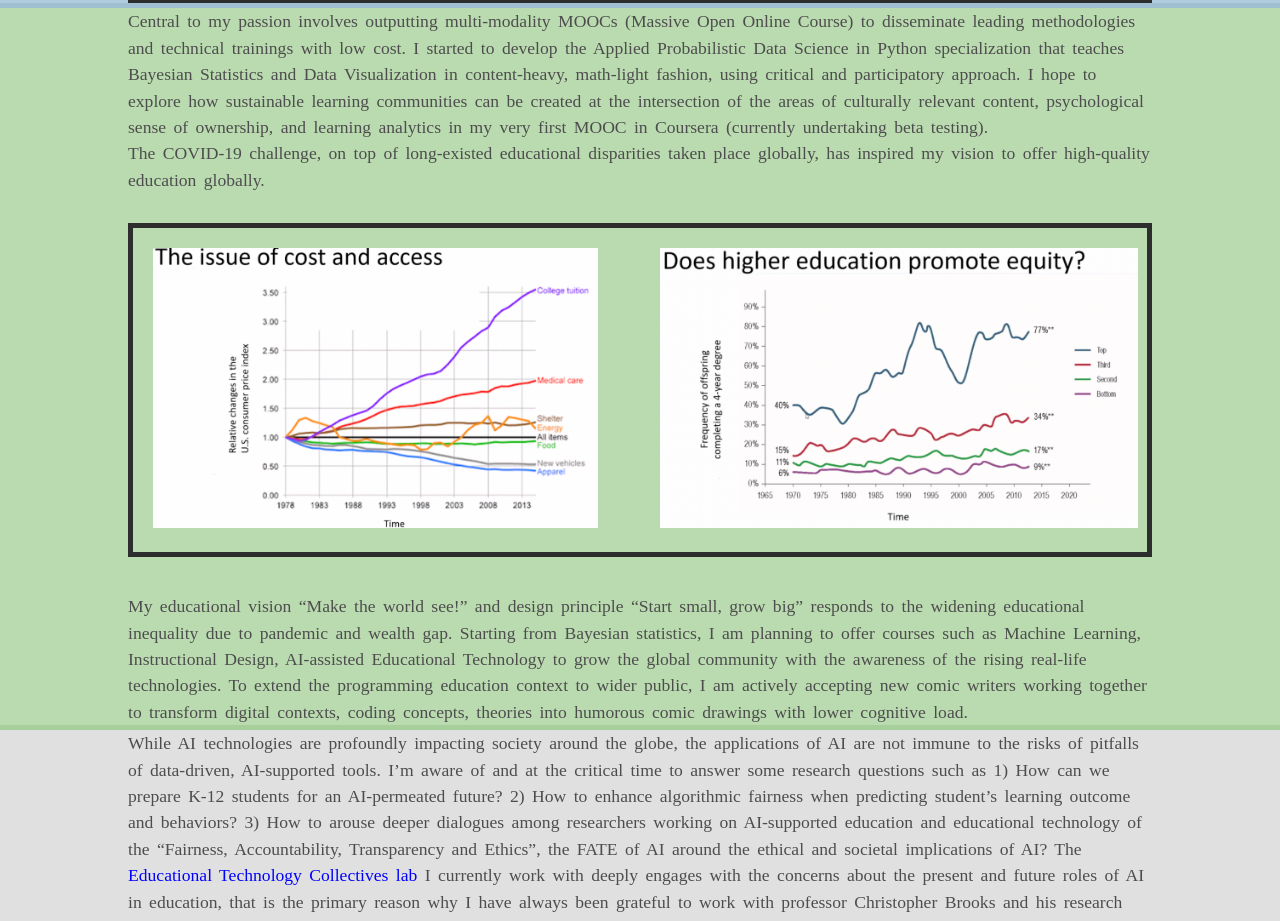
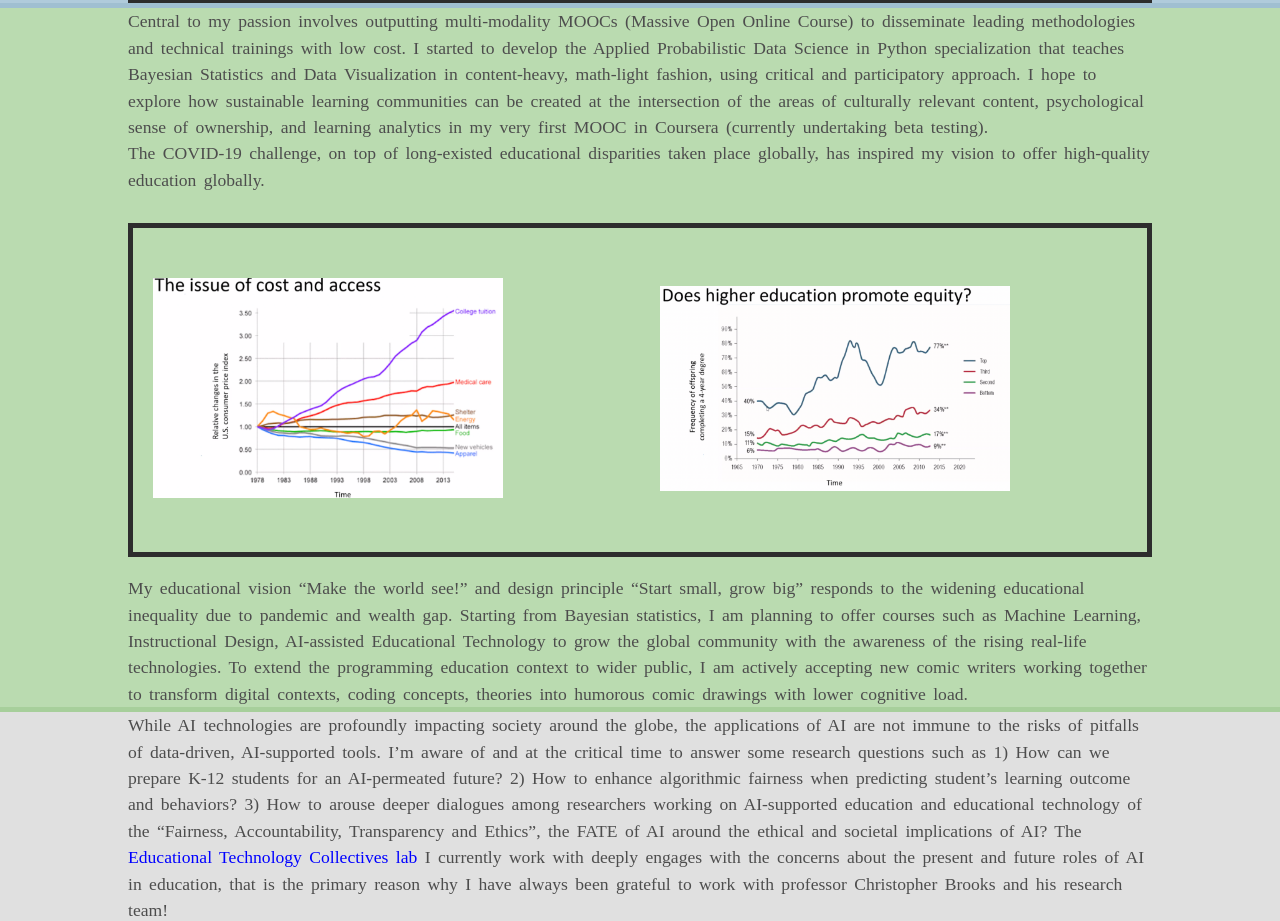
Before and after one commit to son520804/son520804.github.io, a Jekyll site: the page built from about/index.html, in a window 1280 px wide. Shown: the part 578-1499 px from the top of the page. Built offline with Jekyll 4.4.1, drawn with Linux system fonts in a browser that asks for light colours; grey boxes are pictures that could not be loaded.

```diff
--- a/about/index.html
+++ b/about/index.html
@@ -25,13 +25,16 @@
 			</div>
 			<div class="flex-container">
 				<div class="left-content">
-					<img src="education_cost.png" class="about" alt="profile picture" style="height:280px;"/>
+					<div class="graph">
+						<img src="education_cost.png"/>
+					</div>
 				</div>
 				<div class="right-content">
-					<img src="education_equity.png" class="about" alt="profile picture" style="height:280px;"/>
+					<div class="graph">
+						<img src="education_equity.png"/>
+					</div>
 				</div>
 			</div>
-			<br>
 			<br>
 			<div class="inner">
 				<p>My educational vision “Make the world see!” and design principle “Start small, grow big” responds to the widening educational inequality due to pandemic and wealth gap. Starting from Bayesian statistics, I am planning to offer courses such as Machine Learning, Instructional Design, AI-assisted Educational Technology to grow the global community with the awareness of the rising real-life technologies. To extend the programming education context to wider public, I am actively accepting new comic writers working together to transform digital contexts, coding concepts, theories into humorous comic drawings with lower cognitive load.
--- a/css/main.css
+++ b/css/main.css
@@ -145,7 +145,7 @@
 
 .gallery {
   margin: 5px;
-  border: 1px solid #ccc;
+  border: 1.5px solid #ccc;
   float: left;
   height: "300";
   position:relative;
@@ -159,8 +159,17 @@
 .gallery img {
   width: 100%;
   height: auto;
+  object-fit: contain;
+  max-height: 350px;
 }
 
+.graph img{
+  width: 350px;
+  height:280px;
+  object-fit: contain;
+  min-width: 150px;
+  min-height: 120px;
+}
 
 footer {
     border-top: 1px solid #d5d5d5;
```
